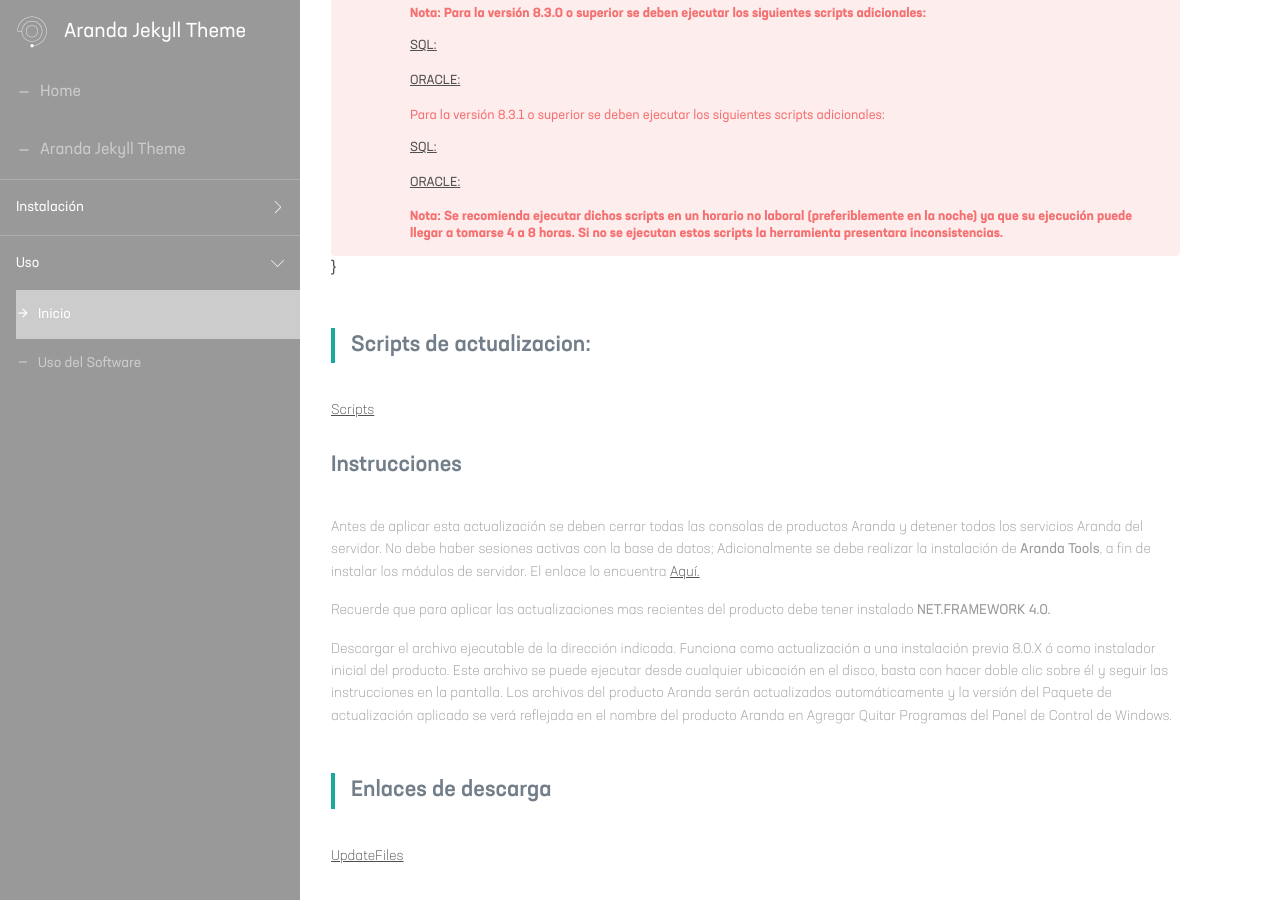
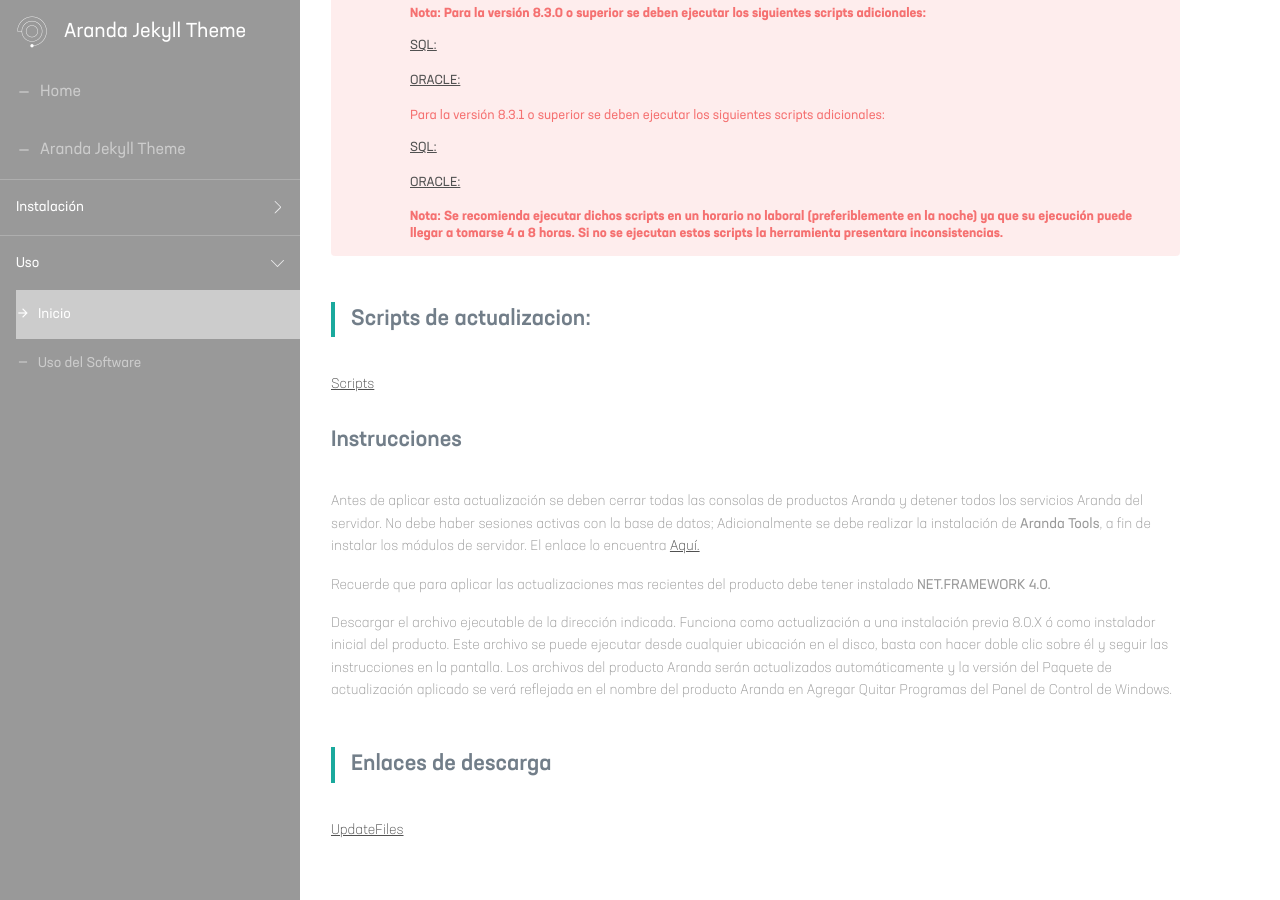
Before and after one commit to Nats85/Manuales-Aranda-Apis, a Jekyll site: the page built from docs/2.1-inicio.md, in a window 1280 px wide and 900 px high, scrolled down 429 px. Built offline with Jekyll 4.4.1, drawn with Linux system fonts in a browser that asks for light colours.

Commit message:
Update note-asdk.html

```diff
--- a/_layouts/note-asdk.html
+++ b/_layouts/note-asdk.html
@@ -18,7 +18,7 @@
 <post id="documentationArea" class="instal-content">
   <div class="content-instal">
      <div class="content_alert">
-         <div class="notes">{% include note-instaladores-asdk.html %}</div> }
+         <div class="notes">{% include note-instaladores-asdk.html %}</div>
          <div class="instal">{{ content }}</div>
      </div>
   </div>
```
